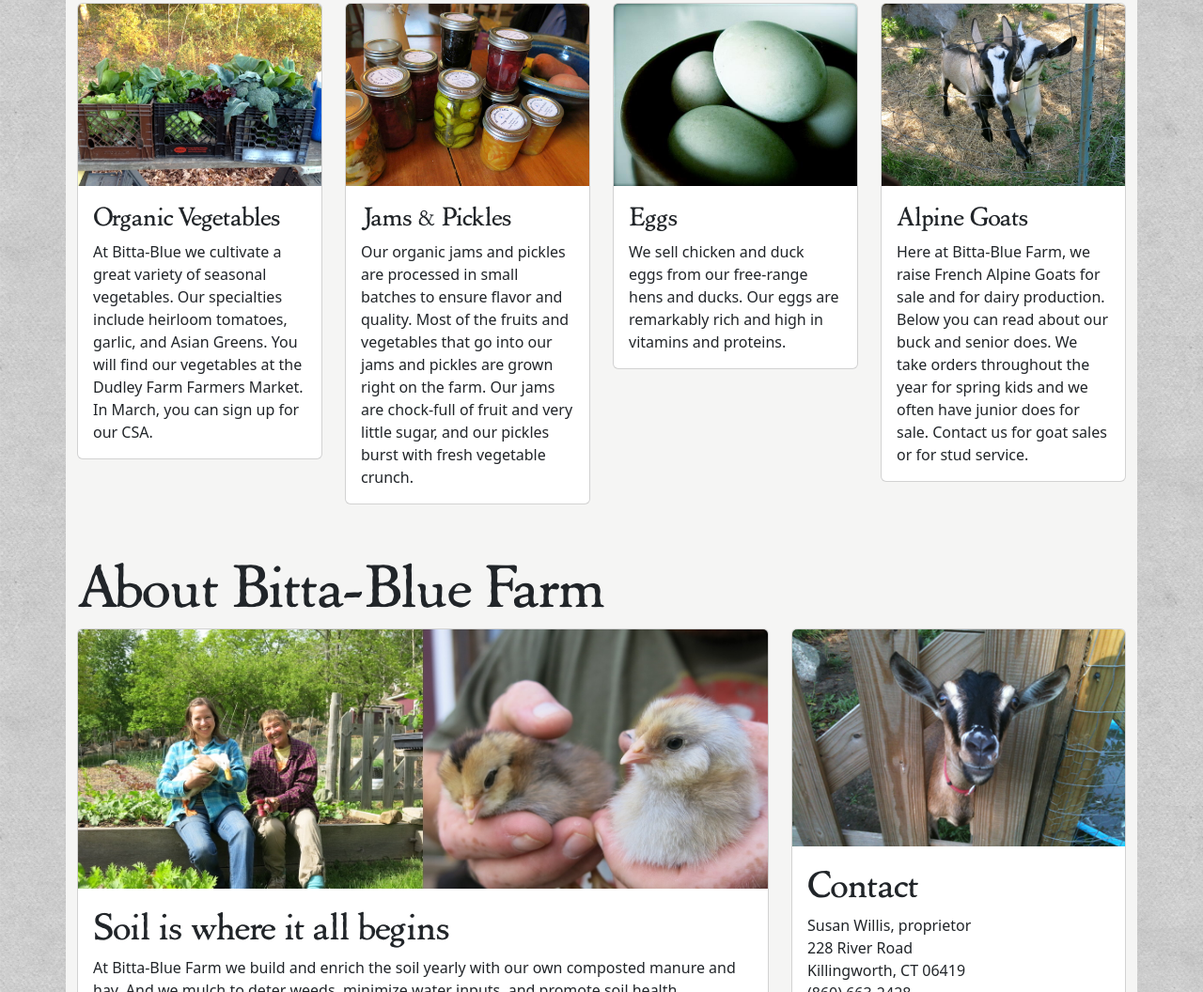
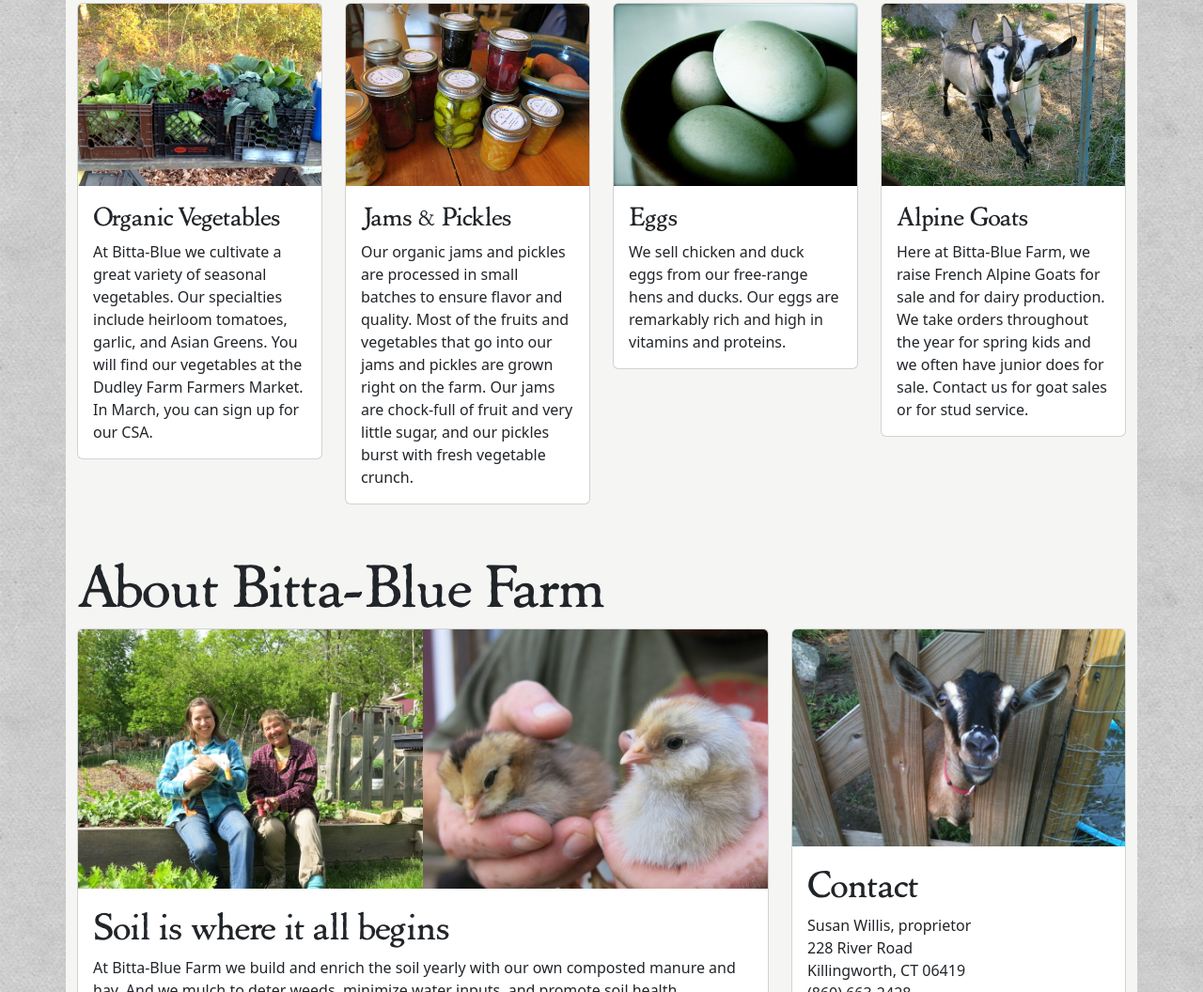
Before and after one commit to corylown/bitta-blue-farm, a plain HTML site: page index.html in a window 1280 px wide. Shown: the part 1482-2538 px from the top of the page at 94% size. Drawn offline with nearby package versions, Linux system fonts and the light colour scheme.

Commit message:
update goat text

```diff
--- a/index.html
+++ b/index.html
@@ -169,7 +169,7 @@
           <img src="assets/images/alpine-goats.jpg" class="card-img-top" alt="...">
           <div class="card-body">
             <h3 class="card-title">Alpine Goats</h3>
-            <p class="card-text">Here at Bitta-Blue Farm, we raise French Alpine Goats for sale and for dairy production. Below you can read about our buck and senior does. We take orders throughout the year for spring kids and we often have junior does for sale. Contact us for goat sales or for stud service.</p>
+            <p class="card-text">Here at Bitta-Blue Farm, we raise French Alpine Goats for sale and for dairy production. We take orders throughout the year for spring kids and we often have junior does for sale. Contact us for goat sales or for stud service.</p>
           </div>
         </div>
       </div>
```
